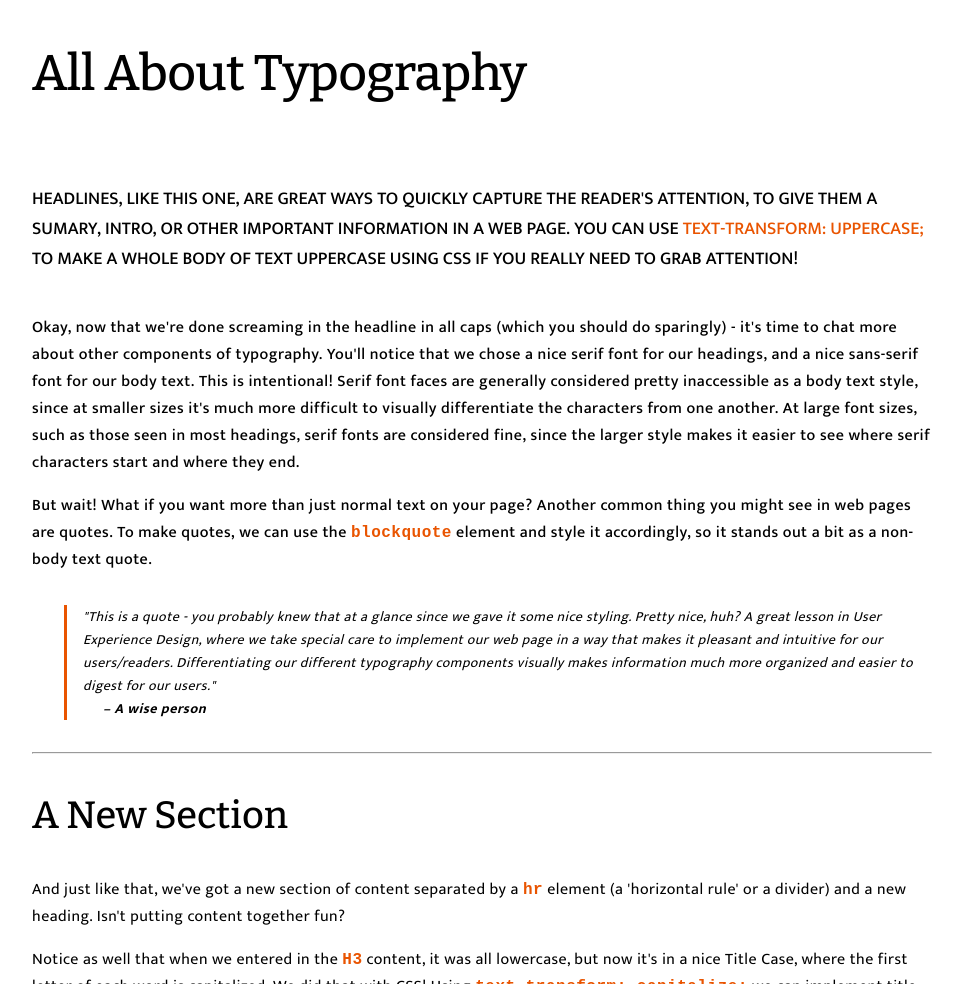
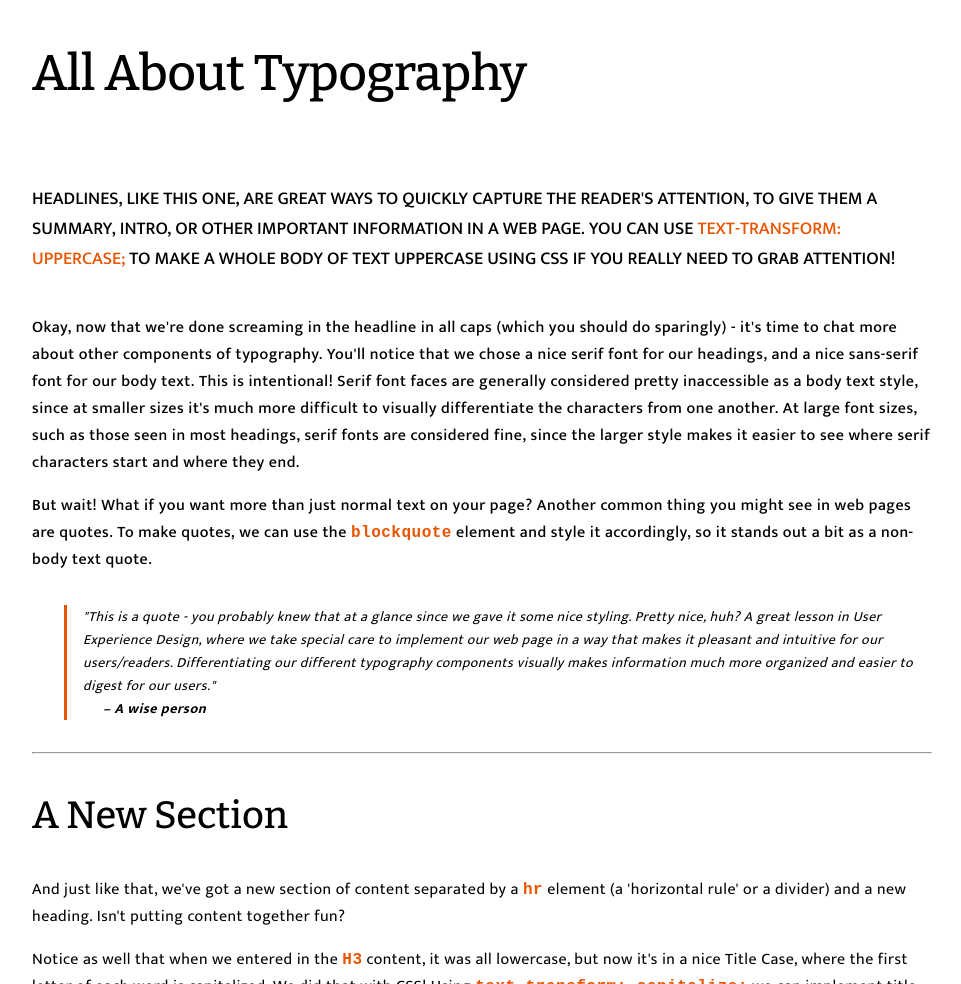
Before and after one commit to alexnder394/HTML-CSS-Projects, a plain HTML site: page basicBlog/index.html in a window 1280 px wide. Shown: the part 902-1886 px from the top of the page, without its empty margins (158-1119 px from the left). Drawn offline with nearby package versions, Linux system fonts and the light colour scheme.

Commit message:
modified a typo

```diff
--- a/basicBlog/index.html
+++ b/basicBlog/index.html
@@ -29,7 +29,7 @@
       <h2>All About Typography</h2>
       <p>
         Headlines, like this one, are great ways to quickly capture the reader's
-        attention, to give them a sumary, intro, or other important information
+        attention, to give them a summary, intro, or other important information
         in a web page. You can use <span>text-transform: uppercase;</span> to
         make a whole body of text uppercase using CSS if you really need to grab
         attention!
```
